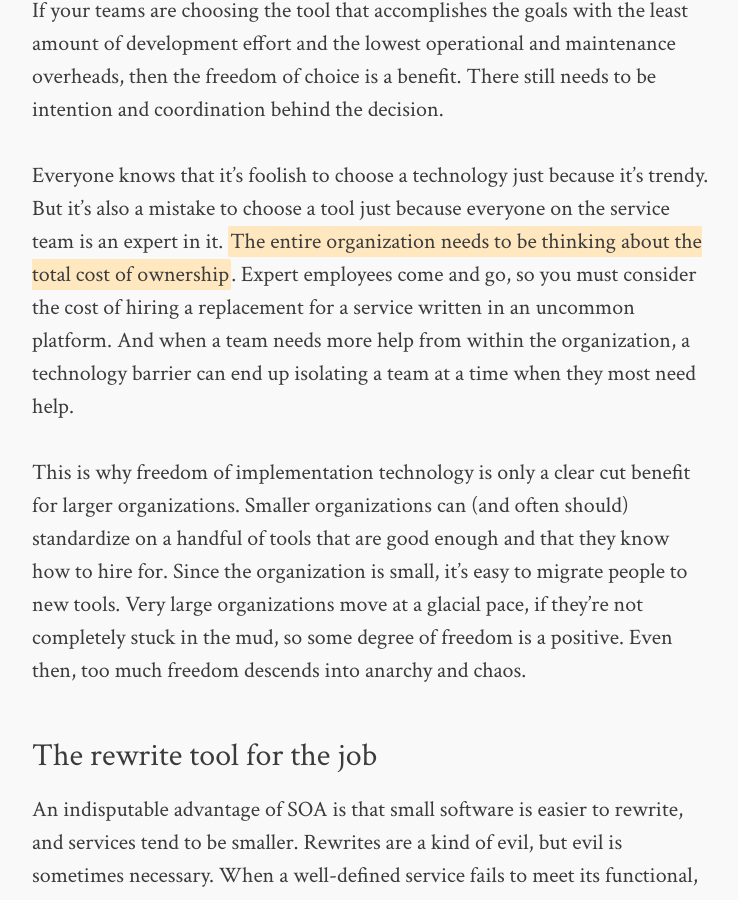
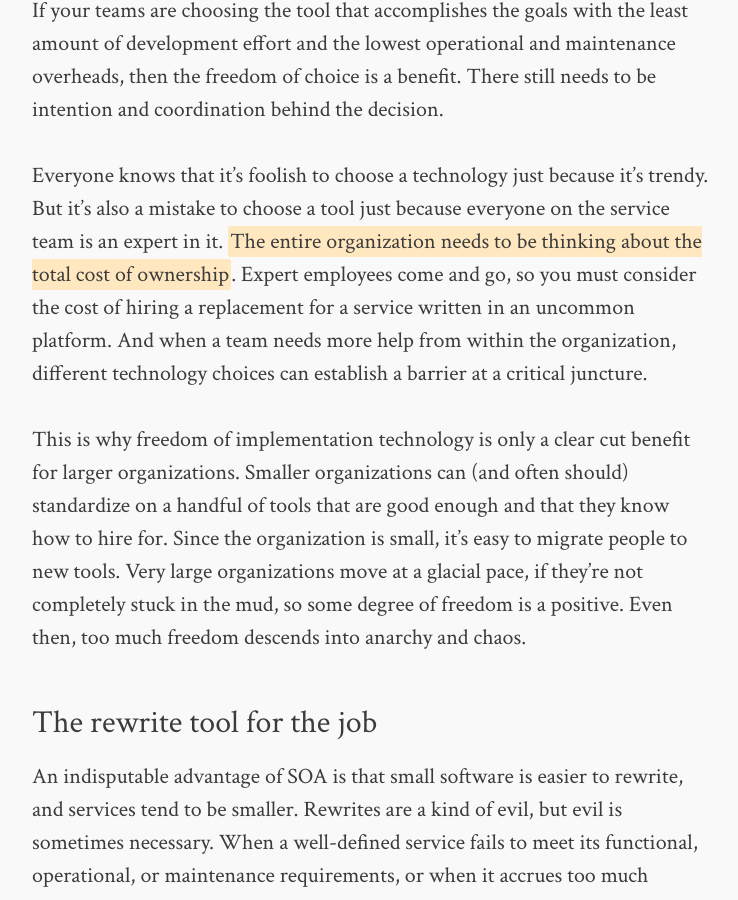
Before and after one commit to dkoepke/dkoepke.github.io, a Jekyll site: the page built from _posts/2016-01-09-a-paean-to-the-monoliths.md, in a window 1280 px wide and 900 px high, scrolled down 6518 px. Shown: the whole window, without its empty margins (268-1006 px from the left). Built offline with Jekyll 4.4.1, drawn with Linux system fonts in a browser that asks for light colours; comment, search, counter and statistics services are not loaded.

Commit message:
Fix redundant phrasing.

```diff
--- a/_posts/2016-01-09-a-paean-to-the-monoliths.md
+++ b/_posts/2016-01-09-a-paean-to-the-monoliths.md
@@ -62,7 +62,7 @@ Due to code-level isolation, SOA makes it possible to implement services using a
 
 If your teams are choosing the tool that accomplishes the goals with the least amount of development effort and the lowest operational and maintenance overheads, then the freedom of choice is a benefit. There still needs to be intention and coordination behind the decision.
 
-Everyone knows that it's foolish to choose a technology just because it's trendy. But it's also a mistake to choose a tool just because everyone on the service team is an expert in it. *The entire organization needs to be thinking about the total cost of ownership*. Expert employees come and go, so you must consider the cost of hiring a replacement for a service written in an uncommon platform. And when a team needs more help from within the organization, a technology barrier can end up isolating a team at a time when they most need help.
+Everyone knows that it's foolish to choose a technology just because it's trendy. But it's also a mistake to choose a tool just because everyone on the service team is an expert in it. *The entire organization needs to be thinking about the total cost of ownership*. Expert employees come and go, so you must consider the cost of hiring a replacement for a service written in an uncommon platform. And when a team needs more help from within the organization, different technology choices can establish a barrier at a critical juncture.
 
 This is why freedom of implementation technology is only a clear cut benefit for larger organizations. Smaller organizations can (and often should) standardize on a handful of tools that are good enough and that they know how to hire for. Since the organization is small, it's easy to migrate people to new tools. Very large organizations move at a glacial pace, if they're not completely stuck in the mud, so some degree of freedom is a positive. Even then, too much freedom descends into anarchy and chaos.
 
```
